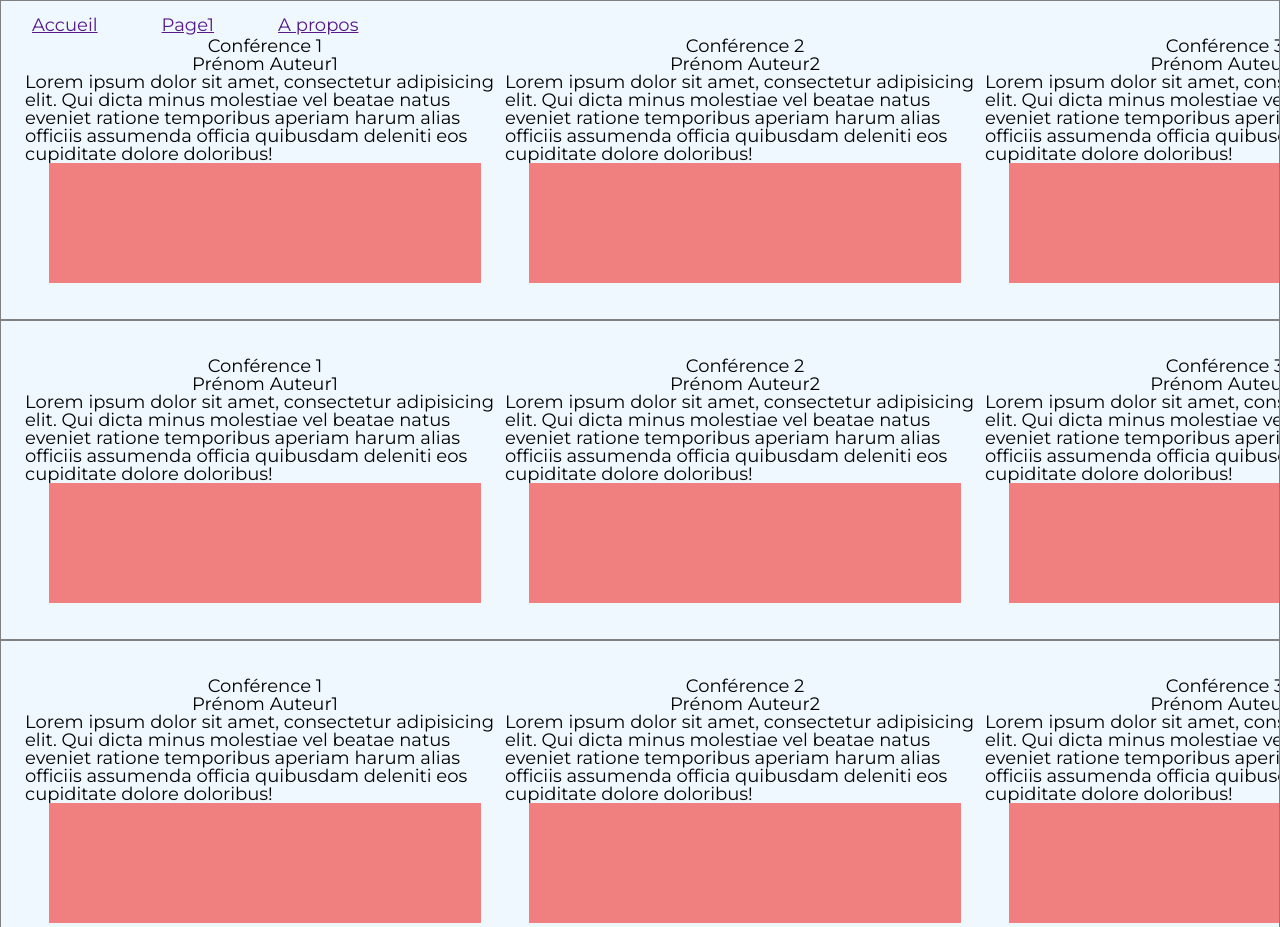
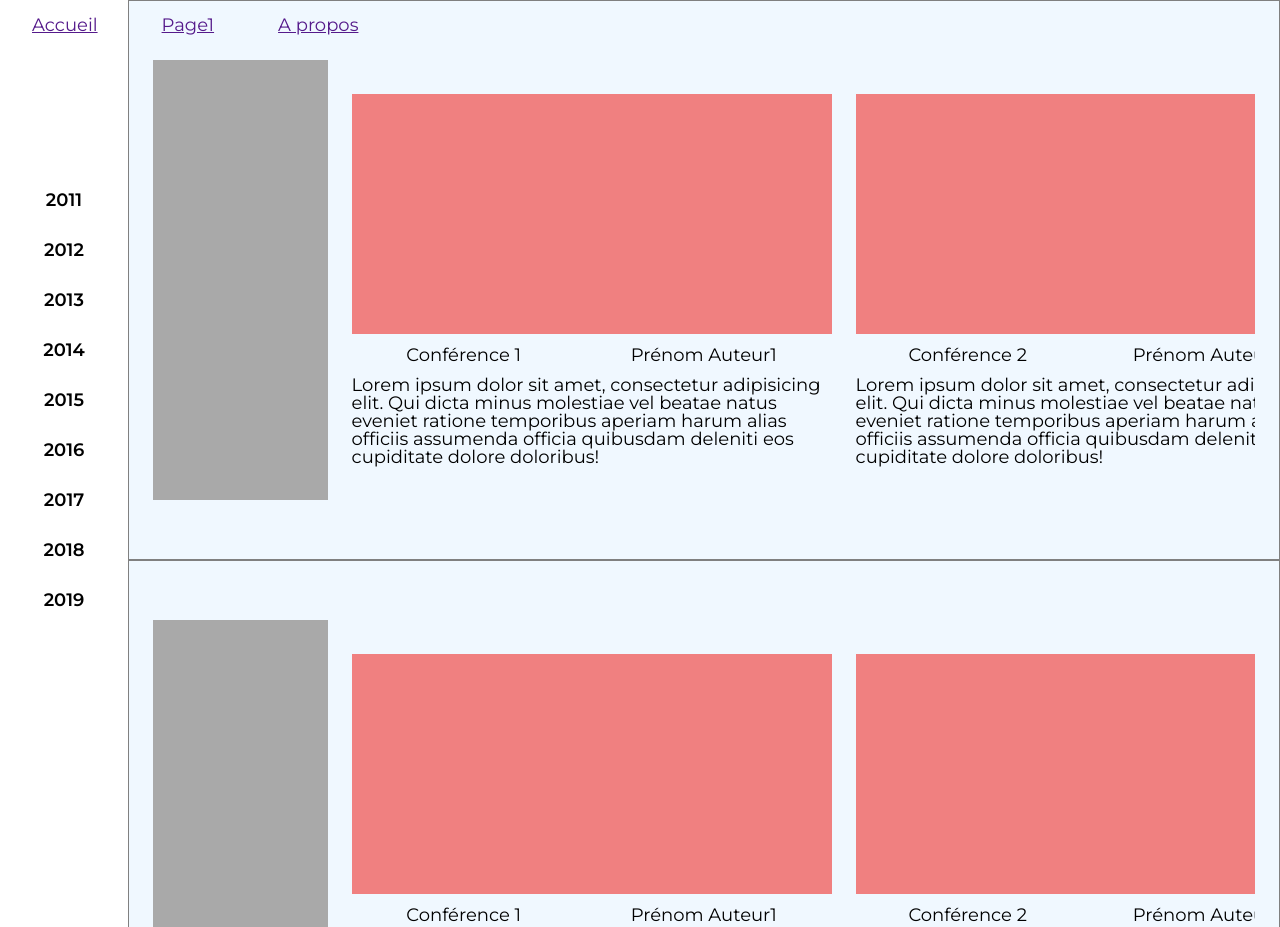
Before and after one commit to Arnocaster/Arnocaster.github.io, a plain HTML site: page index.html in a window 1280 px wide. Shown: the top 927 px of the page. Drawn offline with Linux system fonts and the light colour scheme.

Commit message:
Ajoute de la sideBar + event listener pour le scroll

```diff
--- a/css/styles.css
+++ b/css/styles.css
@@ -1,10 +1,18 @@
 * {
     box-sizing: border-box;
+    scroll-behavior: smooth;
 }
 
 body{
     font-family: "Montserrat",Arial, Helvetica, sans-serif;
     font-size: 18px;
+    overflow : hidden;
+
+}
+
+#content-container {
+    display: flex;
+    justify-content: flex-end;
 }
 
 /* BARRE DE NAVIGATION */
@@ -19,50 +27,97 @@ body{
 }
 
 /*MAIN*/
-#main, .years__container {
-    width: 100%;
-
+#main{
+    width: 90%;
 }
 
 .years__container {
+    width: 100%;
     display: flex;
     flex-direction: column;
 }
 
 /*SINGLE YEAR*/
 .singleYear__container{
-    width: 100%;
-    height: 40vh;
+    height: 70vh;
     background-color: aliceblue;
     border: 1px solid gray;
+    padding : 1.5rem;
     display: flex;
+    flex-wrap: nowrap;
     align-items: center;
-    padding : 1.5rem;
-    overflow-x: scroll;
+
 }
 
 .singleYear__cover {
-    width : 150px;
-    height : 225px;
+    width : 17%;
+    height : 55vh;
+    margin-right: 1.5rem;
     background-color: darkgrey;
+
 }
 
 /*CONFERENCES*/
 .conferences__container {
-
+    width: 88%;
+    height: 60vh;
+    overflow-x: scroll;
     display: flex;
+    flex-wrap: nowrap;
+    align-items: center;
 }
 
 /*CONFERENCE*/
 .singleConference__container {
-    width : 30rem;
+    width: 30rem;
+    margin-right: 1.5rem;
+}
+
+.singleConference__header,.singleConference__video,.singleConference__description {
+    width: 30rem;
+}
+
+.singleConference__container {
     display: flex;
     flex-direction: column;
     align-items: center;
 }
 
+.singleConference__header {
+    margin: 0.75rem 0;
+    display: flex;
+    justify-content: space-around;
+    align-items: center;
+}
+
 .singleConference__video {
-    width: 90%;
-    height : 15vh;
+    height : 30vh;
     background-color: lightcoral;
 }
+
+/*ASIDE*/
+#aside {
+    position : fixed;
+    top : 0;
+    left : 0;
+    width: 10%;
+    height: 100vh;
+    display: flex;
+    flex-direction: column;
+    align-items: center;
+    justify-content: center;
+}
+
+.aside__container{
+    display: flex;
+    flex-direction: column;
+    align-items: center;
+    justify-content: center;
+}
+
+.aside__link {
+    font-weight: 600;
+    color: black;
+    padding : 1rem 2rem;
+    text-decoration: none;
+}
--- a/index.html
+++ b/index.html
@@ -19,13 +19,18 @@
     <nav id="nav" class="nav">
         <a href="" class="nav nav__link">Accueil</a>
         <a href="" class="nav nav__link">Page1</a>
-        <a href=""class="nav nav__link">A propos</a>
+        <a href="" class="nav nav__link">A propos</a>
     </nav>
-    <main id="main" class="main">
-    </main>
+    <div id="content-container">
+        <aside id="aside"></aside>
+
+        <main id="main" class="main"></main>
+    </div>
+
 
     <script src="./js/content.js"></script>
     <script src="./js/displayContent.js"></script>
+    <script src="./js/eventListener.js"></script>
     <script src="./js/script.js"></script>
 </body>
 
--- a/js/displayContent.js
+++ b/js/displayContent.js
@@ -1,5 +1,5 @@
 /**
- * div years__container
+ *  * div years__container
  * !!Englobe couv + toutes les conférences
  * div singleYear__container
  *  !!couverture de l'année
@@ -16,15 +16,13 @@
  *          singleConference__description
  *          !!Video de la conference
  *          singleConference__video
+ * @returns element html complet de main
  */
-
-
-
-function htmlConstructor(){
+function mainConstructor(){
     // !!Englobe toutes les années
     // div year__container
-    let htmlOutputElt = document.createElement('div');
-    htmlOutputElt.classList.add('years__container');
+    let mainHtmlElt = document.createElement('div');
+    mainHtmlElt.classList.add('years__container');
 
     //On lit yearsArray
     for (let thisYear = 0; thisYear < yearsArray.length ; thisYear++){
@@ -33,6 +31,7 @@ function htmlConstructor(){
         // div singleYear__container
         let singleYearElt = document.createElement('div');
         singleYearElt.classList.add('singleYear','singleYear__container');
+        singleYearElt.id = `${yearsArray[thisYear].year}`;
 
         // !!couverture de l'année
         // img singleYear__cover
@@ -56,23 +55,35 @@ function htmlConstructor(){
             //Si l'année en cours de lecture === data.year
             if ( thisConferenceData.year == yearNumber){
                 // !!Englobe une conférence
-            // singleConference__container
+                // singleConference__container
                 let singleConferenceContainerElt = document.createElement('div');
                 singleConferenceContainerElt.classList.add('singleConference','singleConference__container');
+                //Création du header qui contiendra name et author
+                let singleConferenceHeaderElt = document.createElement('div');
+                singleConferenceHeaderElt.classList.add('singleConference','singleConference__header');
+
+                //  !!Video de la conference
+                //  singleConference__video
+                let singleConferencesVideoElt = document.createElement('div');
+                singleConferencesVideoElt.classList.add('singleConference','singleConference__video');
+                singleConferenceContainerElt.appendChild(singleConferencesVideoElt);
 
                 // !!Nom de la conference
                 // singleConference__name
                 let singleConferencesNameElt = document.createElement('div');
                 singleConferencesNameElt.classList.add('singleConference','singleConference__name');
                 singleConferencesNameElt.textContent = thisConferenceData.name;
-                singleConferenceContainerElt.appendChild(singleConferencesNameElt);
+                singleConferenceHeaderElt.appendChild(singleConferencesNameElt);
 
                 // !!Auteur de la conference
                 //  singleConference__author
                 let singleConferencesAuthorElt = document.createElement('div');
                 singleConferencesAuthorElt.classList.add('singleConference','singleConference__author');
                 singleConferencesAuthorElt.textContent = thisConferenceData.author;
-                singleConferenceContainerElt.appendChild(singleConferencesAuthorElt);
+                singleConferenceHeaderElt.appendChild(singleConferencesAuthorElt);
+
+                //On pousse singleConferenceHeader dans singleConferenceContainerElt
+                singleConferenceContainerElt.appendChild(singleConferenceHeaderElt);
 
 
                 //  !!Desccription de la conference
@@ -82,11 +93,6 @@ function htmlConstructor(){
                 singleConferencesDescriptionElt.textContent = thisConferenceData.description;
                 singleConferenceContainerElt.appendChild(singleConferencesDescriptionElt);
 
-                //  !!Video de la conference
-                //  singleConference__video
-                let singleConferencesVideoElt = document.createElement('div');
-                singleConferencesVideoElt.classList.add('singleConference','singleConference__video');
-                singleConferenceContainerElt.appendChild(singleConferencesVideoElt);
                 //On pousse la conférence complète dans conference__container
                 conferencesContainerElt.appendChild(singleConferenceContainerElt);
                 //On pousse le container de toutes les conférences dans le container de l'année
@@ -98,7 +104,30 @@ function htmlConstructor(){
 
 
         //On push singleYear__container dans htmloutput
-        htmlOutputElt.appendChild(singleYearElt);
+        mainHtmlElt.appendChild(singleYearElt);
     }
-    return htmlOutputElt;
+    return mainHtmlElt;
 }
+
+/**
+ *
+ * @returns l'élément html complet de aside
+ */
+
+function asideConstructor(){
+    let asideHtmlElt = document.createElement('div');
+    asideHtmlElt.classList.add('aside__container');
+
+    for (let thisYear = 0 ; thisYear < yearsArray.length; thisYear++){
+        let thisLinkElt = document.createElement('a');
+        thisLinkElt.classList.add('aside__link');
+        thisLinkElt.setAttribute('href',`#${yearsArray[thisYear].year}`);
+        thisLinkElt.textContent = yearsArray[thisYear].year;
+        // On pousse le lien dans asideHtmlEls
+        asideHtmlElt.appendChild(thisLinkElt);
+
+    }
+
+
+    return asideHtmlElt;
+}
--- /dev/null
+++ b/js/eventListener.js
@@ -0,0 +1,39 @@
+const listeners =  {
+    init : function(){
+        listeners.mainListener();
+        listeners.asideListener();
+    },
+    mainListener : function(){
+        const singleYearElt = document.querySelectorAll('.singleYear__container');
+        for (let thisYear of singleYearElt){
+            // console.log(thisYear);
+            thisYear.addEventListener('mouseenter', function(){
+                let listenArea = event.target;
+                let eltToScroll = event.target.querySelector('.conferences__container');
+                listeners.toggleScroll(listenArea,eltToScroll,true);
+            });
+        }
+    },
+    asideListener : function(){
+        document.getElementById('aside').addEventListener('mouseenter', () => {
+            document.body.style.overflowY = "scroll";
+        });
+        document.getElementById('aside').addEventListener('mouseleave', () => {
+            document.body.style.overflowY = "hidden";
+        });
+
+    },
+    toggleScroll : function(listenArea,eltToScroll){
+        listenArea.addEventListener('wheel',function(){
+            if (event.deltaY > 0){
+                eltToScroll.scrollLeft += 200;
+            } else if (event.deltaY < 0){
+                eltToScroll.scrollLeft -= 200;
+            } else {
+                console.log("possible un mousewheel neutre?");
+            }
+            console.log(event);
+        });
+
+    }
+};
--- a/js/script.js
+++ b/js/script.js
@@ -1 +1,5 @@
-document.getElementById('main').appendChild(htmlConstructor());
+document.addEventListener('DOMContentLoaded', function(){
+    document.getElementById('main').appendChild(mainConstructor());
+    document.getElementById('aside').appendChild(asideConstructor());
+    listeners.init();
+});
```
